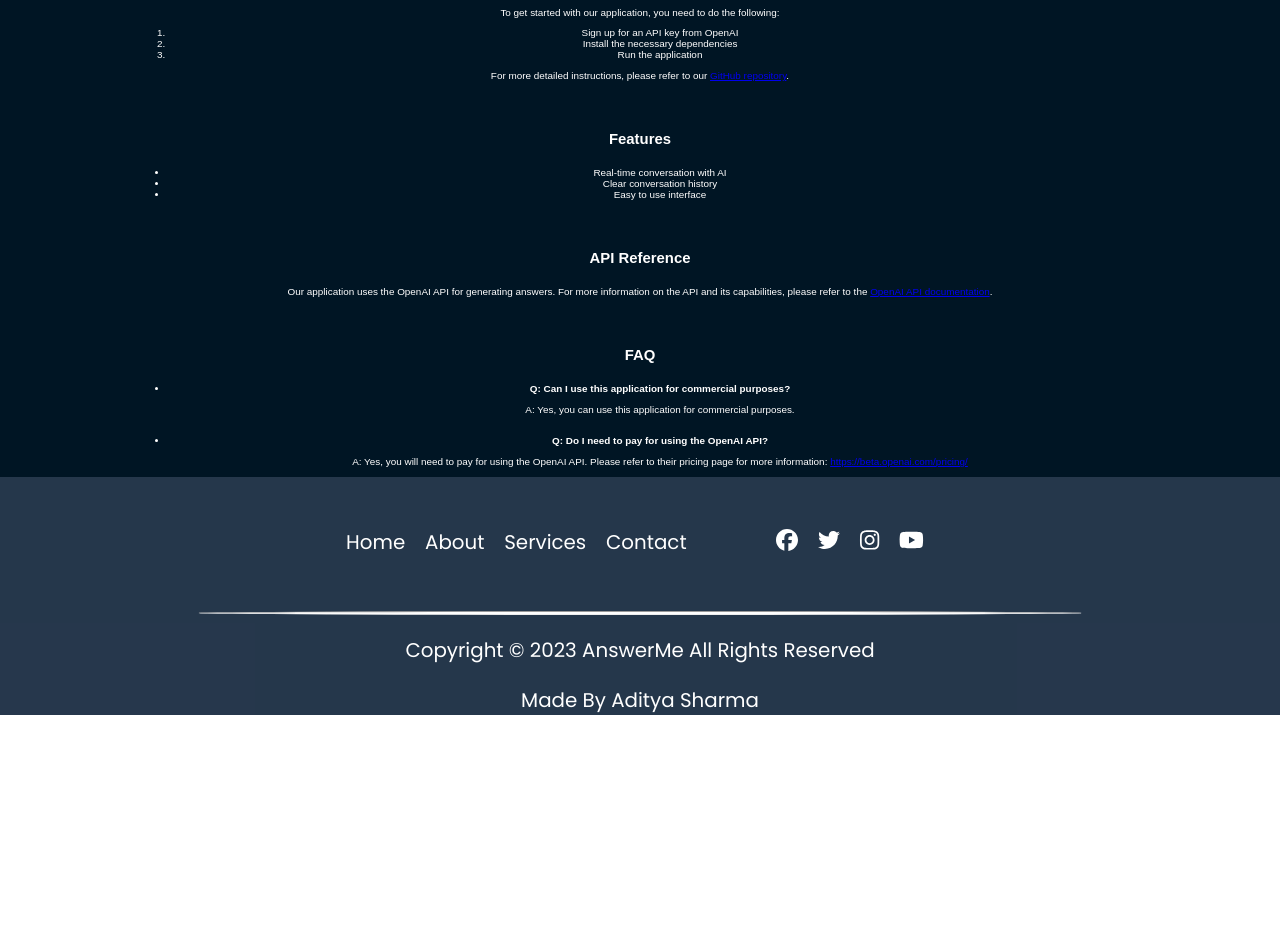
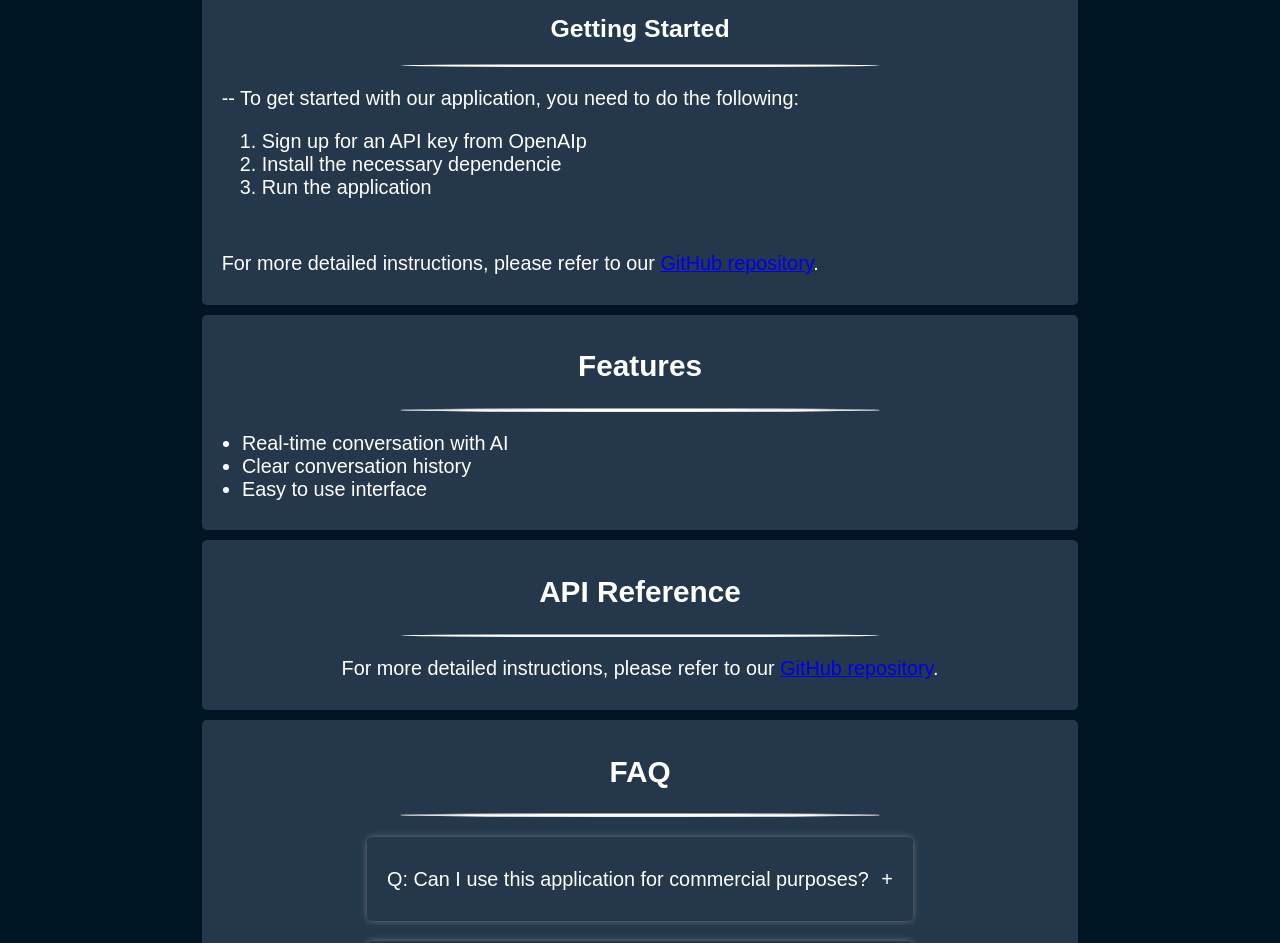
Before and after one commit to adityassharma-ss/answerme, a React (Create React App) app in the folder client/: page /docs in a window 1280 px wide. Shown: the part 140-1083 px from the top of the page. Before the commit the page ends 855 px from the top, so only its background shows below. Built offline with nearby package versions, Linux system fonts and the light colour scheme.

Commit message:
Add design changes to Documentation Page

```diff
--- a/client/src/App.css
+++ b/client/src/App.css
@@ -1,4 +1,4 @@
-@import url('https://fonts.googleapis.com/css2?family=Poppins&display=swap');
+@import url("https://fonts.googleapis.com/css2?family=Poppins&display=swap");
 .App {
   text-align: center;
   color: black;
@@ -39,15 +39,15 @@
     transform: rotate(360deg);
   }
 }
-.magic-text{
-  font-family: 'Poppins';
+.magic-text {
+  font-family: "Poppins";
   font-size: 72px;
 }
 :root {
   --purple: rgb(123, 31, 162);
   --violet: rgb(103, 58, 183);
   --pink: rgb(244, 143, 177);
-  --yellow: #F1C93B;
+  --yellow: #f1c93b;
 
   /* --red: #F31559;
   --magenta: #FF52A2;
@@ -69,7 +69,8 @@
 }
 
 @keyframes scale {
-  from, to {
+  from,
+  to {
     transform: scale(0);
   }
 
--- a/client/src/components/Documentation.jsx
+++ b/client/src/components/Documentation.jsx
@@ -1,56 +1,140 @@
-import React from 'react'
-import '../styles/docs.css';
+import React from "react";
+import "../styles/docs.css";
+import { useState } from "react";
+
+const faqs = [
+  {
+    title: "Q: Can I use this application for commercial purposes?",
+    text: "A: Yes, you can use this application for commercial purposes.",
+  },
+  {
+    title: "Q: Do I need to pay for using the OpenAI API?",
+    text: "A: Yes, you will need to pay for using the OpenAI API. Please refer to their pricing page for more information: https://beta.openai.com/pricing/",
+  },
+];
 
 const Documentation = () => {
   return (
     <div className="documentation-container">
       <h1>Documentation</h1>
-  <nav>
-    <ul>
-      <li><a href="#getting-started">Getting Started</a></li>
-      <li><a href="#features">Features</a></li>
-      <li><a href="#api-reference">API Reference</a></li>
-      <li><a href="#faq">FAQ</a></li>
-    </ul>
-  </nav>
-  <section id="getting-started">
+      <div className="getting-started">
         <h2>Getting Started</h2>
-    <p>To get started with our application, you need to do the following:</p>
-    <ol>
-      <li>Sign up for an API key from OpenAI</li>
-      <li>Install the necessary dependencies</li>
+        <hr />
+        <p>
+          -- To get started with our application, you need to do the following:
+        </p>
+        <ol class="step-list">
+          <li>Sign up for an API key from OpenAIp</li>
+          <li>Install the necessary dependencie</li>
           <li>Run the application</li>
         </ol>
-    <p>For more detailed instructions, please refer to our <a href="https://github.com/yourusername/yourrepo">GitHub repository</a>.</p>
-  </section>
-  <section id="features">
+        <br />
+        <p>
+          For more detailed instructions, please refer to our{" "}
+          <a href="https://github.com/yourusername/yourrepo">
+            GitHub repository
+          </a>
+          .
+        </p>
+      </div>
+
+      <div className="features">
         <h2>Features</h2>
+        <hr />
         <ul>
           <li>Real-time conversation with AI</li>
           <li>Clear conversation history</li>
           <li>Easy to use interface</li>
         </ul>
-  </section>
-  <section id="api-reference">
+      </div>
+      <div className="api-reference">
         <h2>API Reference</h2>
-    <p>Our application uses the OpenAI API for generating answers. For more information on the API and its capabilities, please refer to the <a href="https://beta.openai.com/docs/api-reference/completions/create">OpenAI API documentation</a>.</p>
-  </section>
-  <section id="faq">
+        <hr />
+        <p>
+          For more detailed instructions, please refer to our{" "}
+          <a href="https://github.com/yourusername/yourrepo">
+            GitHub repository
+          </a>
+          .
+        </p>
+      </div>
+      <div className="faq">
         <h2>FAQ</h2>
-    <ul>
-      <li>
-        <p><strong>Q: Can I use this application for commercial purposes?</strong></p>
-        <p>A: Yes, you can use this application for commercial purposes.</p>
-      </li>
-      <li>
-        <p><strong>Q: Do I need to pay for using the OpenAI API?</strong></p>
-        <p>A: Yes, you will need to pay for using the OpenAI API. Please refer to their pricing page for more information: <a href="https://beta.openai.com/pricing/">https://beta.openai.com/pricing/</a></p>
-      </li>
-    </ul>
-  </section>
+        <hr />
+        <div className="accordion">
+          {faqs.map((list) => (
+            <AccordionItems
+              key={list.title}
+              title={list.title}
+              text={list.text}
+            />
+          ))}
         </div>
+      </div>
+    </div>
+  );
+};
 
-  )
+export default Documentation;
+
+function AccordionItems({ title, text }) {
+  const [isOpen, setIsOpen] = useState(false);
+  function handleToggle() {
+    setIsOpen((isOpen) => !isOpen);
   }
-
-export default Documentation
+  return (
+    <div className={isOpen ? "active" : "item"} onClick={handleToggle}>
+      <div className="head">
+        <p className="title">{title}</p>
+        <p className={isOpen ? "open" : "close"}>{isOpen ? "-" : "+"}</p>
+      </div>
+      {isOpen && <p className="text">{text}</p>}
+    </div>
+  );
+}
+//     <div className="documentation-container">
+//   <h1>Documentation</h1>
+//   <nav>
+//     <ul>
+//       <li><a href="#getting-started">Getting Started</a></li>
+//       <li><a href="#features">Features</a></li>
+//       <li><a href="#api-reference">API Reference</a></li>
+//       <li><a href="#faq">FAQ</a></li>
+//     </ul>
+//   </nav>
+//   <section id="getting-started">
+//     <h2>Getting Started</h2>
+//     <p>To get started with our application, you need to do the following:</p>
+//     <ol>
+//       <li>Sign up for an API key from OpenAI</li>
+//       <li>Install the necessary dependencies</li>
+//       <li>Run the application</li>
+//     </ol>
+//     <p>For more detailed instructions, please refer to our <a href="https://github.com/yourusername/yourrepo">GitHub repository</a>.</p>
+//   </section>
+//   <section id="features">
+//     <h2>Features</h2>
+//     <ul>
+//       <li>Real-time conversation with AI</li>
+//       <li>Clear conversation history</li>
+//       <li>Easy to use interface</li>
+//     </ul>
+//   </section>
+//   <section id="api-reference">
+//     <h2>API Reference</h2>
+//     <p>Our application uses the OpenAI API for generating answers. For more information on the API and its capabilities, please refer to the <a href="https://beta.openai.com/docs/api-reference/completions/create">OpenAI API documentation</a>.</p>
+//   </section>
+//   <section id="faq">
+//     <h2>FAQ</h2>
+//     <ul>
+//       <li>
+//         <p><strong>Q: Can I use this application for commercial purposes?</strong></p>
+//         <p>A: Yes, you can use this application for commercial purposes.</p>
+//       </li>
+//       <li>
+//         <p><strong>Q: Do I need to pay for using the OpenAI API?</strong></p>
+//         <p>A: Yes, you will need to pay for using the OpenAI API. Please refer to their pricing page for more information: <a href="https://beta.openai.com/pricing/">https://beta.openai.com/pricing/</a></p>
+//       </li>
+//     </ul>
+//   </section>
+// </div>
--- a/client/src/styles/docs.css
+++ b/client/src/styles/docs.css
@@ -1,4 +1,4 @@
-.documentation-container {
+/* .documentation-container {
     width: 80%;
     margin: 0 auto;
     font-family: Arial, sans-serif;
@@ -39,3 +39,85 @@
 #faq p {
 margin-bottom: 5px;
 }
+   */
+
+.documentation-container {
+  text-align: center;
+  font-family: Arial, sans-serif;
+  width: 70%;
+}
+
+.documentation-container > h1 {
+  font-size: 5rem;
+}
+
+.getting-started,
+.features,
+.api-reference,
+.faq {
+  background-color: rgba(47, 64, 86, 0.8);
+  /* width: 100%; */
+  margin: 1rem;
+  padding: 1rem 0;
+  border-radius: 0.5rem;
+  font-size: 2rem;
+}
+
+.getting-started > h2 {
+  font-size: 2.5rem;
+}
+
+.step-list,
+ul {
+  text-align: left;
+}
+
+.getting-started > ol {
+  margin: 1rem 2rem;
+}
+
+.getting-started > p,
+.features > p {
+  text-align: left;
+  margin: 2rem 2rem;
+}
+
+.accordion .item,
+.accordion .active {
+  width: 60%;
+  margin: 2rem auto;
+  border-radius: 5px;
+  padding: 0.1rem 1rem;
+  transition: all 0.5s ease-out;
+  box-shadow: 0 0 9px -2px #999999;
+}
+
+.accordion .item .head,
+.accordion .active .head {
+  text-align: left;
+  display: flex;
+  justify-content: space-between;
+  align-items: center;
+  margin: 1rem;
+}
+
+.accordion .item .text,
+.accordion .active .text {
+  text-align: left;
+  margin: 1rem 1rem 3rem 1rem;
+}
+
+.accordion .active {
+  background-color: #001524;
+  box-shadow: none;
+}
+
+@media (max-width: 700px) {
+  .documentation-container {
+    width: 100%;
+  }
+  .accordion .item,
+  .accordion .active {
+    width: 90%;
+  }
+}
```
Lines whose indentation alone changed are shown as unchanged.
